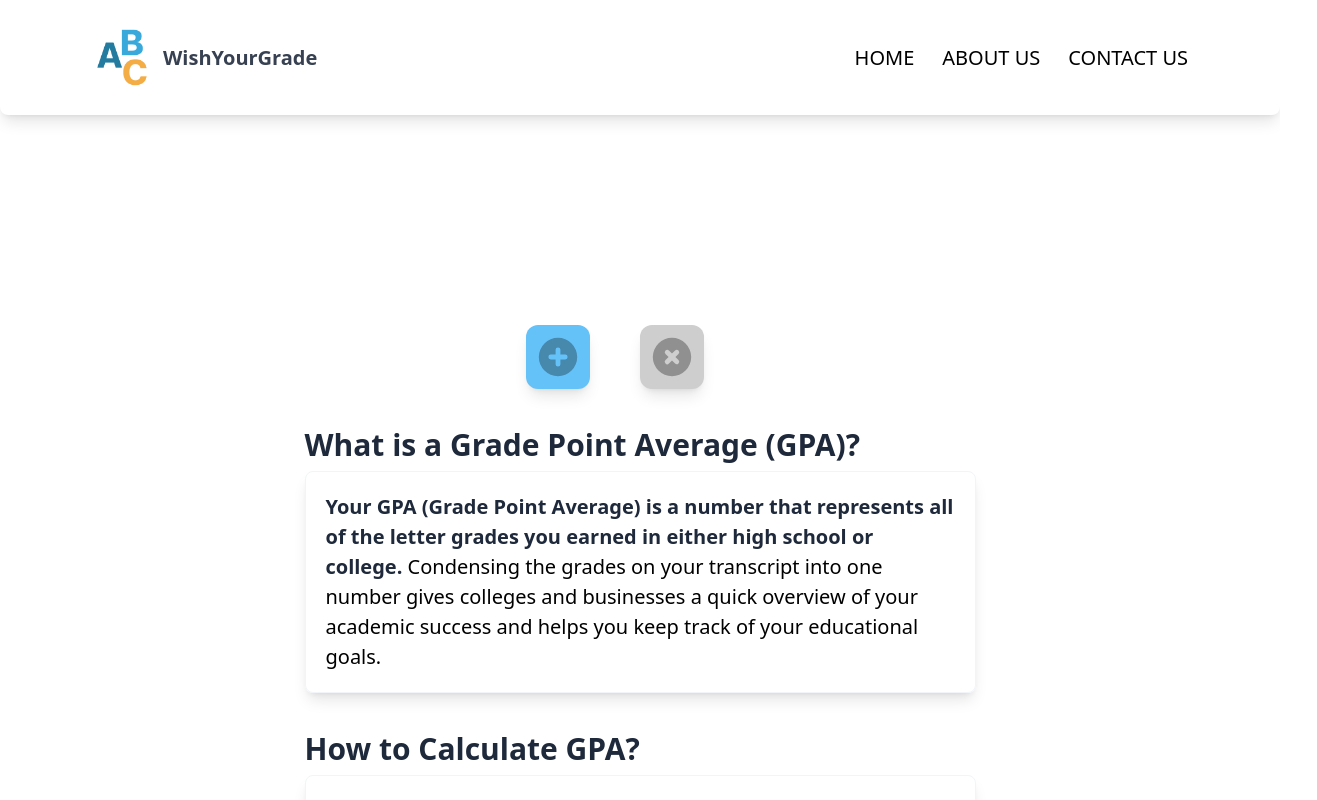
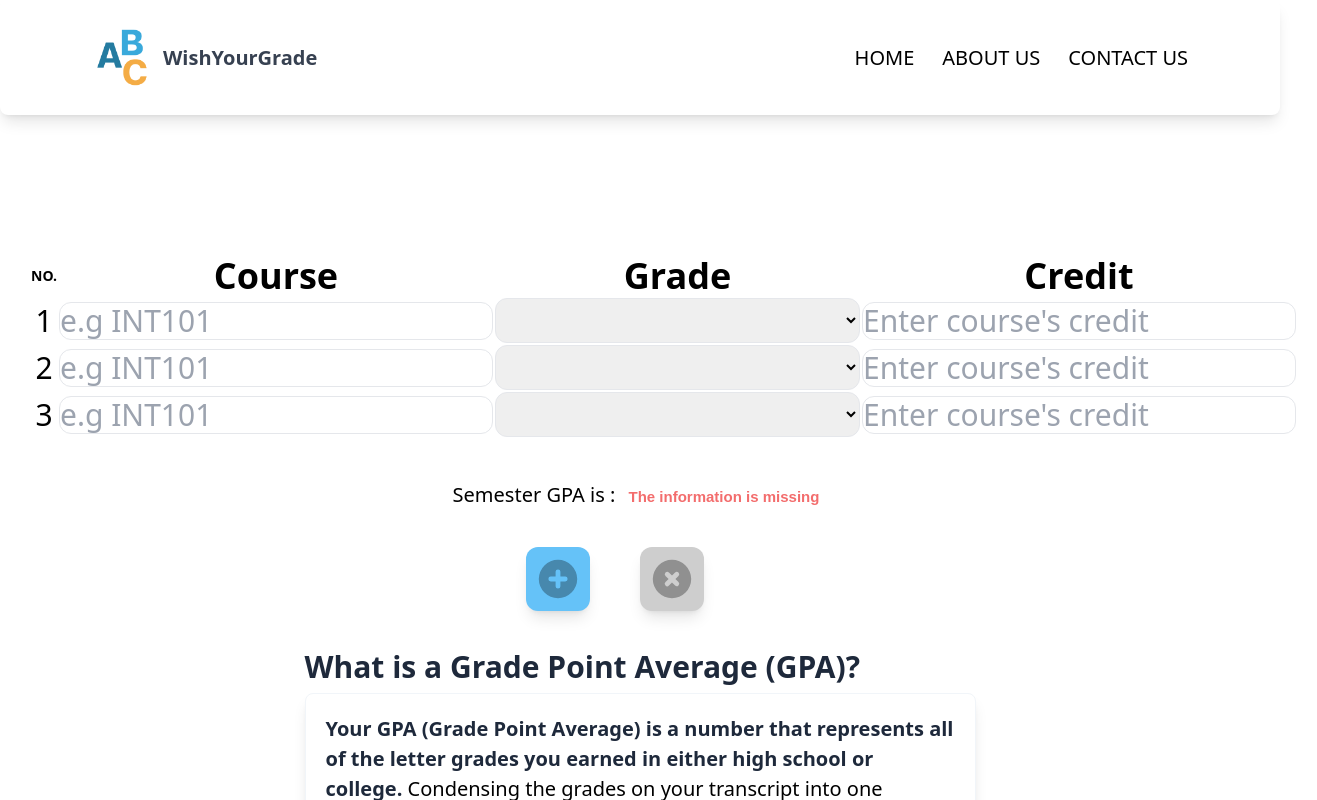
Before and after one commit to willvaritchai/project-FUNBOOK-online-book-store, a Vue app: page / in a window 1280 px wide. Shown: the top 800 px of the page, 1317 px wide, since content can reach past the window. Built offline with nearby package versions, Linux system fonts and the light colour scheme.

Commit message:
[update] set default courseNameItmes length = 3

```diff
--- a/src/App.vue
+++ b/src/App.vue
@@ -2,7 +2,7 @@
 import { ref, computed, reactive } from 'vue'
 const logoSize = 'width:75px;';
 const studentImgSize = 'width:120px;';
-let courseNameItems = reactive([]);
+let courseNameItems = reactive([,,,]);
 const gradeSelection = ref([]);
 const creditSelection = ref([]);
 const changColor = ref(undefined)
```
